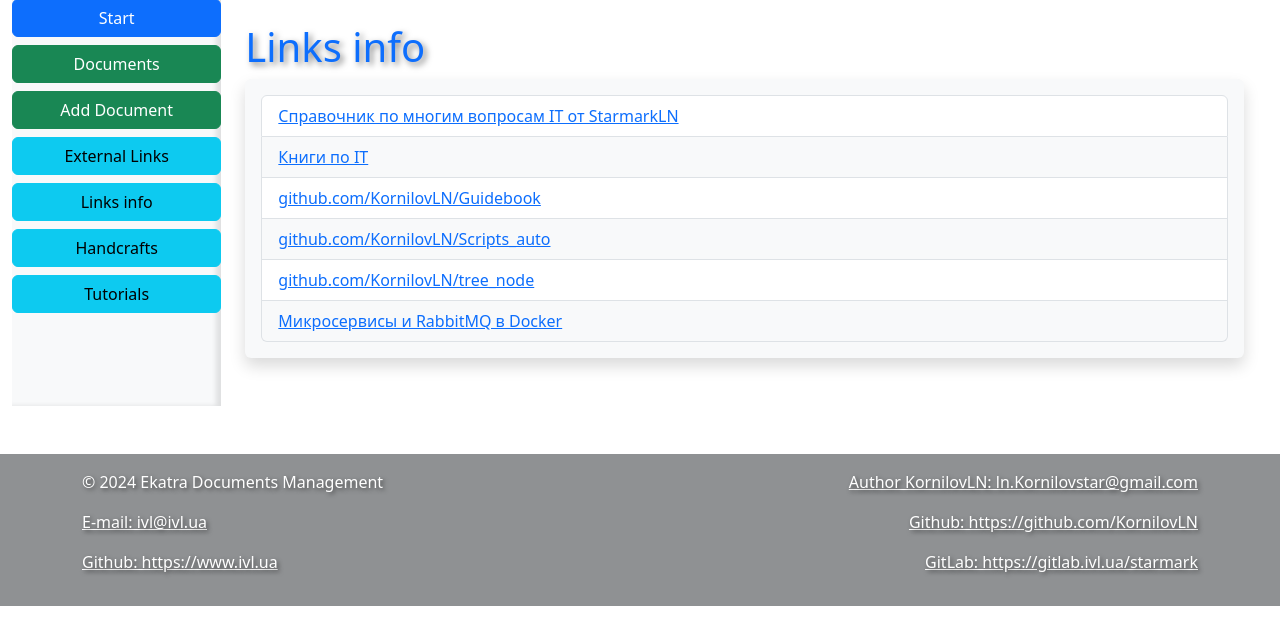
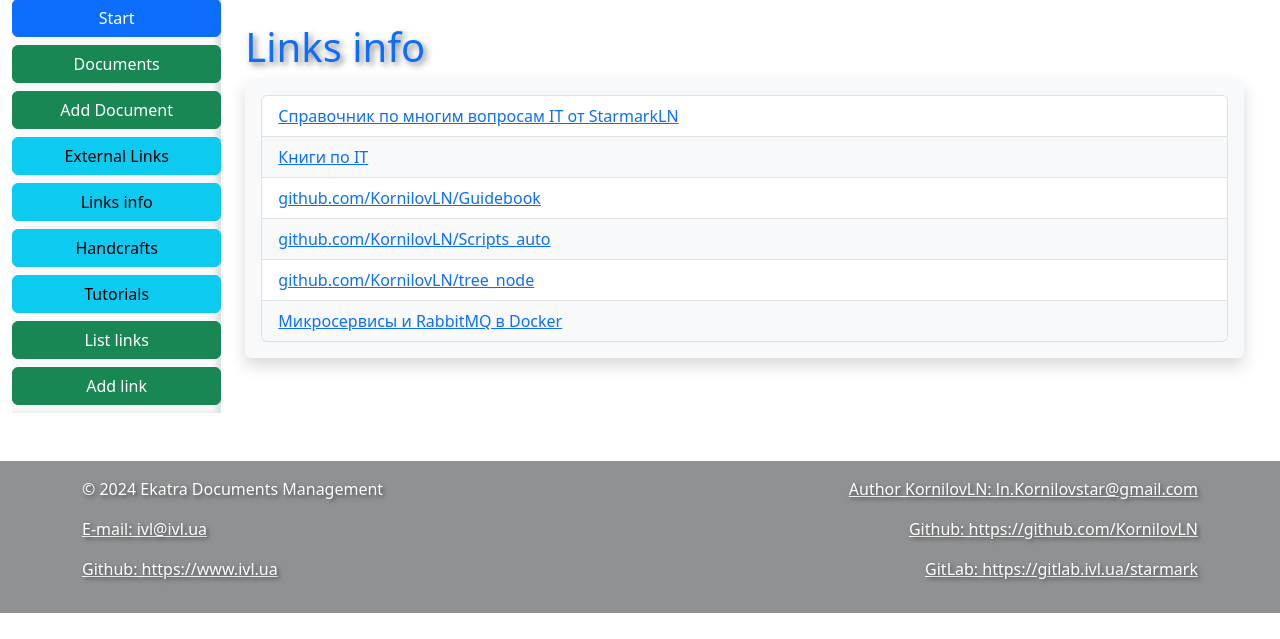
Before and after one commit to KornilovLN/ekatra_flask, a Flask app: page /links_info in a window 1280 px wide. Shown: the part 161-800 px from the top of the page. Run offline with Flask 2, Linux system fonts and the light colour scheme.

Commit message:
Added functional List links and Add link

```diff
--- a/app.py
+++ b/app.py
@@ -3,6 +3,8 @@ from flask import flash
 import json
 import signal
 import sys
+
+categories = ["ext_links", "info_links", "handscraft", "tutorials", "other"]
 
 app = Flask(__name__)
 
@@ -62,6 +64,115 @@ def handcrafts():
 @app.route('/tutor')
 def tutor():
     return render_template('tutor.html')
+
+#------------------------------------------------------------------------------
+
+def get_links_from_database():
+    try:
+        with open('links.json', 'r') as file:
+            links = json.load(file)
+        return links
+    except FileNotFoundError:
+        return []
+
+def save_link_to_database(new_link):
+    links = get_links_from_database()
+    links.append(new_link)
+    with open('links.json', 'w') as file:
+        json.dump(links, file, indent=2)
+"""
+def update_link_in_database(updated_link):
+    links = get_links_from_database()
+    for i, link in enumerate(links):
+        if link['id'] == updated_link['id']:
+            links[i] = updated_link
+            break
+    with open('links.json', 'w') as file:
+        json.dump(links, file, indent=2)
+"""
+def update_link_in_database(index, updated_link):
+    links = get_links_from_database()
+    links[index] = updated_link
+    with open('links.json', 'w') as file:
+        json.dump(links, file, indent=2)
+
+"""
+def delete_link_from_database(id):
+    links = get_links_from_database()
+    links = [link for link in links if link['id'] != id]
+    with open('links.json', 'w') as file:
+        json.dump(links, file, indent=2)
+"""
+def delete_link_from_database(index):
+    links = get_links_from_database()
+    del links[index]
+    with open('links.json', 'w') as file:
+        json.dump(links, file, indent=2)
+
+@app.route('/links')
+def links():
+    # Получение списка ссылок из базы данных
+    links = get_links_from_database()
+    return render_template('links.html', links=links)
+
+@app.route('/add_link', methods=['GET', 'POST'])
+def add_link():
+    if request.method == 'POST':
+        # Обработка данных формы
+        new_link = {
+            'fld_cat': request.form['fld_cat'],
+            'fld_url': request.form['fld_url'],
+            'fld_dsc': request.form['fld_dsc'],
+            'fld_krz': request.form['fld_krz']
+        }
+        # Сохранение новой ссылки в базу данных
+        save_link_to_database(new_link)
+        return redirect(url_for('links'))
+    return render_template('add_link.html', categories=categories)
+
+"""
+@app.route('/edit_link/<int:id>', methods=['GET', 'POST'])
+def edit_link(id):
+    # Получение ссылки из базы данных по id
+    link = next((link for link in get_links_from_database() if link['id'] == id), None)
+    if request.method == 'POST':
+        # Обновление данных ссылки
+        link['fld_cat'] = request.form['fld_cat']
+        link['fld_url'] = request.form['fld_url']
+        link['fld_dsc'] = request.form['fld_dsc']
+        link['fld_krz'] = request.form['fld_krz']
+        # Сохранение обновленной ссылки в базу данных
+        update_link_in_database(link)
+        return redirect(url_for('links'))
+    return render_template('edit_link.html', link=link, categories=categories)
+"""
+@app.route('/edit_link/<int:index>', methods=['GET', 'POST'])
+def edit_link(index):
+    links = get_links_from_database()
+    link = links[index]
+    if request.method == 'POST':
+        link['fld_cat'] = request.form['fld_cat']
+        link['fld_url'] = request.form['fld_url']
+        link['fld_dsc'] = request.form['fld_dsc']
+        link['fld_krz'] = request.form['fld_krz']
+        update_link_in_database(index, link)
+        return redirect(url_for('links'))
+    return render_template('edit_link.html', link=link, categories=categories, index=index)
+
+"""
+@app.route('/delete_link/<int:id>')
+def delete_link(id):
+    # Удаление ссылки из базы данных
+    delete_link_from_database(id)
+    return redirect(url_for('links'))
+"""
+
+@app.route('/delete_link/<int:index>')
+def delete_link(index):
+    delete_link_from_database(index)
+    return redirect(url_for('links'))
+
+#------------------------------------------------------------------------
 
 # Страница с документом по ID
 @app.route('/document/<id>')
--- a/templates/add.html
+++ b/templates/add.html
@@ -4,6 +4,7 @@
     <h1 class="document-title mb-4">Add Document</h1>
 
     <div class="shadow p-3 mb-5 bg-body-tertiary rounded">
+
         <form method="post">
             <div class="mb-3">
                 <label for="title" class="form-label">Title:</label>
@@ -20,8 +21,11 @@
                 <label for="content" class="form-label">Content:</label>
                 <textarea class="form-control" id="content" name="content" rows="5">{{ document.content }}</textarea>
             </div>
+
             <button type="submit" class="btn btn-primary">Save</button>
+
         </form>
+
     </div>
 </div>
 {% endblock %}
--- a/templates/base.html
+++ b/templates/base.html
@@ -62,6 +62,14 @@
                   <li class="nav-item mb-2">
                     <a href="{{ url_for('tutor') }}" class="btn btn-info w-100">Tutorials</a>
                   </li>
+
+                  <li class="nav-item mb-2">
+                    <a href="{{ url_for('links') }}"  class="btn btn-success w-100">List links</a>
+                  </li>
+                  <li class="nav-item mb-2">
+                    <a href="{{ url_for('add_link') }}"  class="btn btn-success w-100">Add link</a>
+                  </li>
+
                 </ul>
               </div>
             </nav>
--- a/templates/index.html
+++ b/templates/index.html
@@ -3,6 +3,7 @@
 <h1 class="document-title mt-4">Documents</h1>
 
 <div class="shadow p-3 mb-5 bg-body-tertiary rounded">
+
 <ul class="list-group">
   {% for id, document in documents.items() %}
     <li class="list-group-item d-flex justify-content-between align-items-center {% if loop.index is even %}bg-light{% endif %}">
@@ -17,5 +18,6 @@
     </li>
   {% endfor %}
 </ul>
+
 </div>
 {% endblock %}
```
Also changed, not shown: links.json (added, +14 -0 lines), templates/add_link.html (added, +39 -0 lines), templates/edit_link.html (added, +37 -0 lines), templates/links.html (added, +23 -0 lines), templates/start.html (+7 -0 lines). Lines whose indentation alone changed are shown as unchanged.
